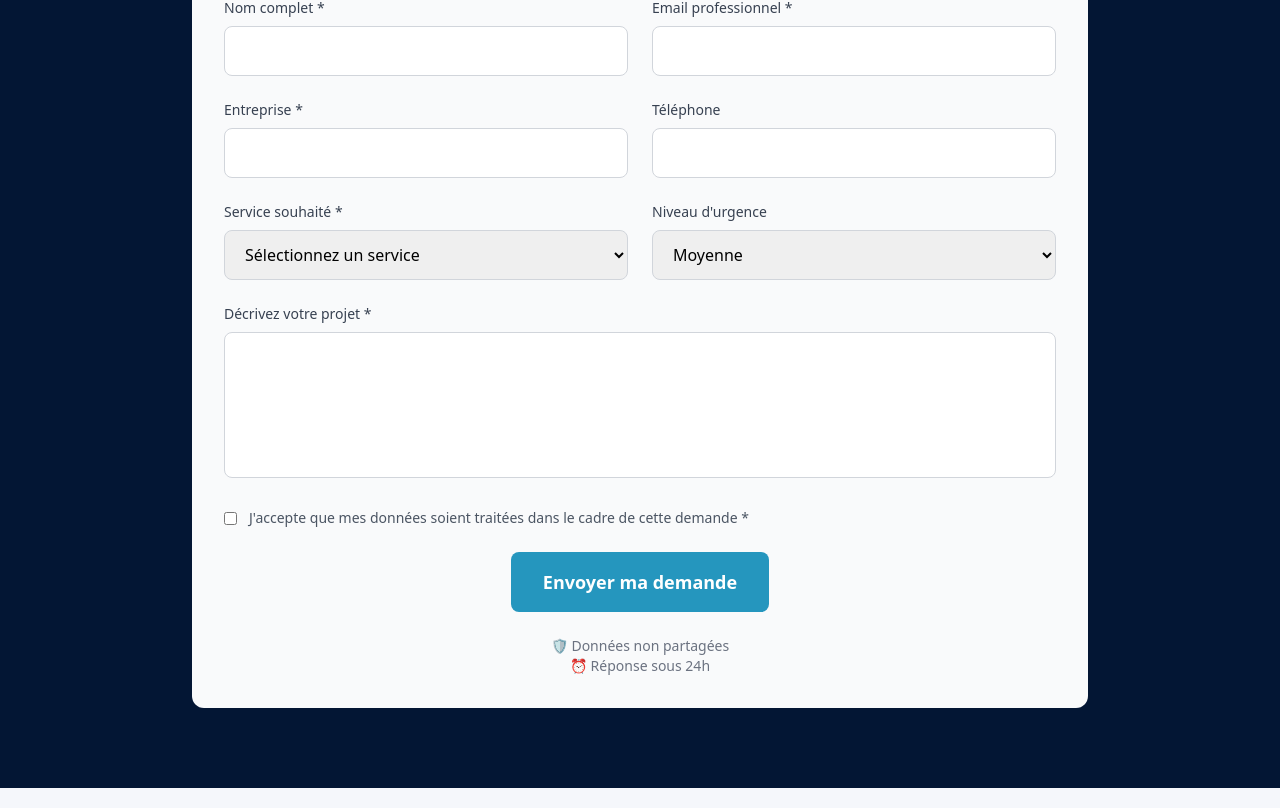
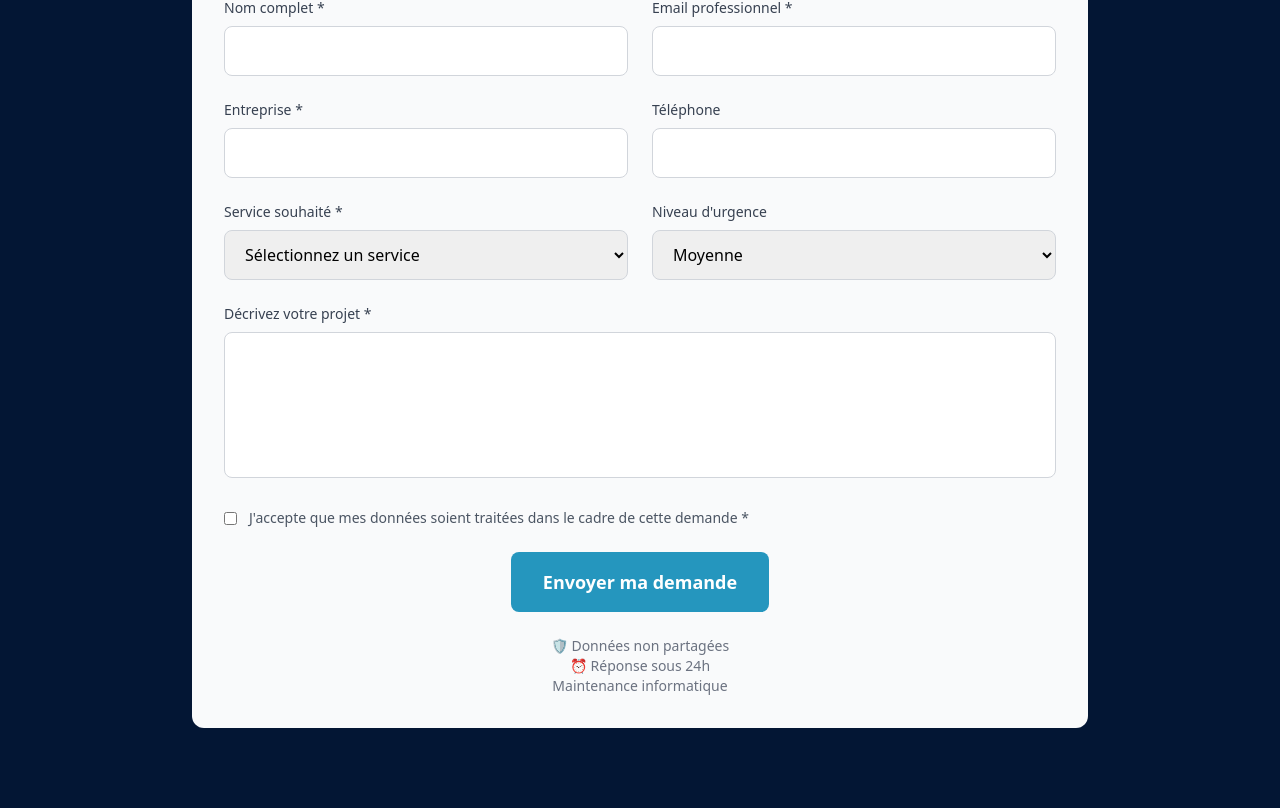
Before and after one commit to JohnKramer59/Site-web-1fonie, a React (Vite) app: page /contact in a window 1280 px wide. Shown: the part 786-1594 px from the top of the page. Built offline with nearby package versions, Linux system fonts and the light colour scheme.

Commit message:
Update Contact.jsx

```diff
--- a/src/pages/Contact.jsx
+++ b/src/pages/Contact.jsx
@@ -213,6 +213,7 @@ function Contact() {
                 <div className="text-center text-sm text-gray-500">
                   <p>🛡️ Données non partagées</p>
                   <p>⏰ Réponse sous 24h</p>
+                  <p><a href="/services/maintenance-informatique">Maintenance informatique</a></p>
                 </div>
               </form>
             </div>
```
